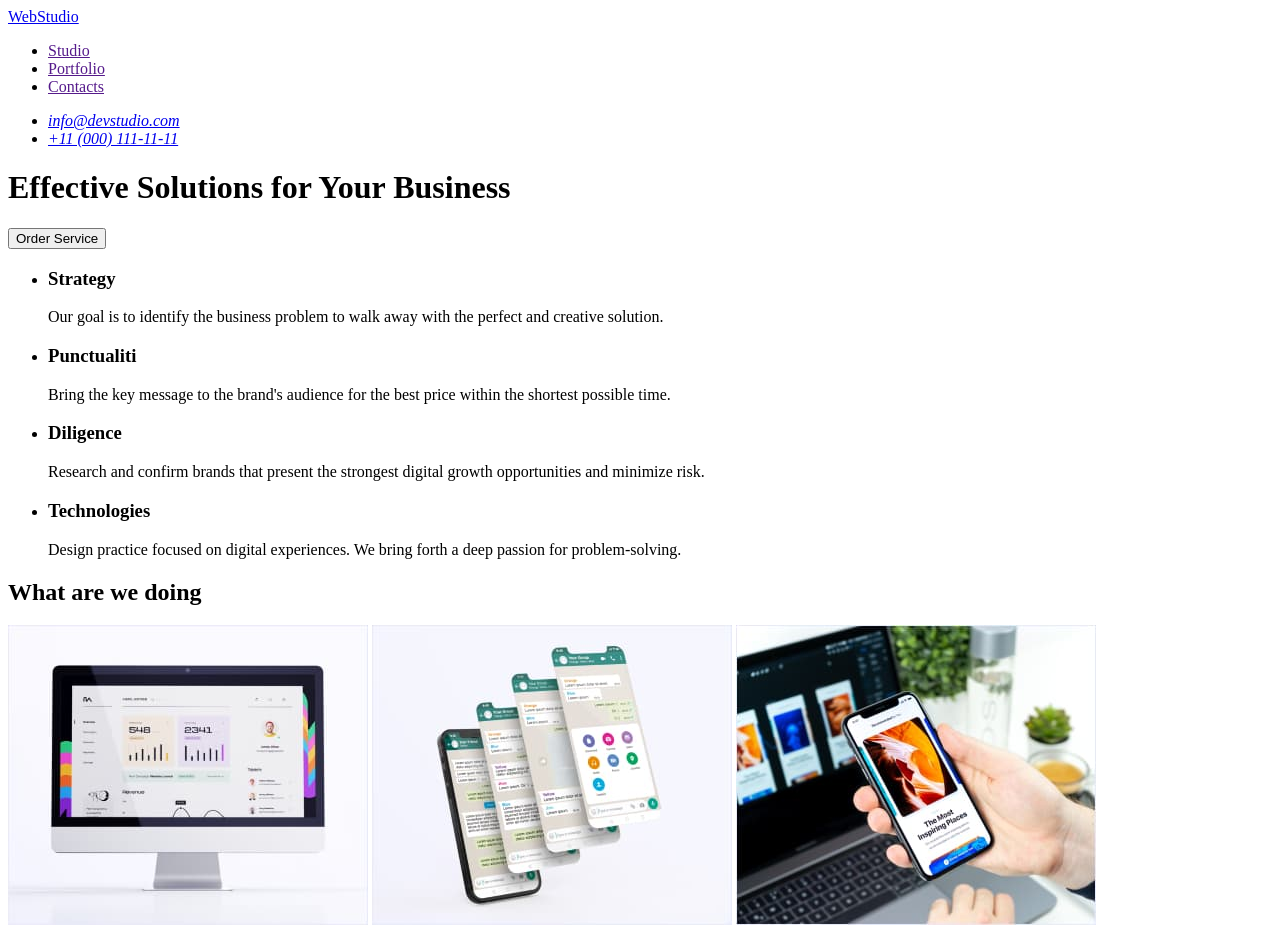
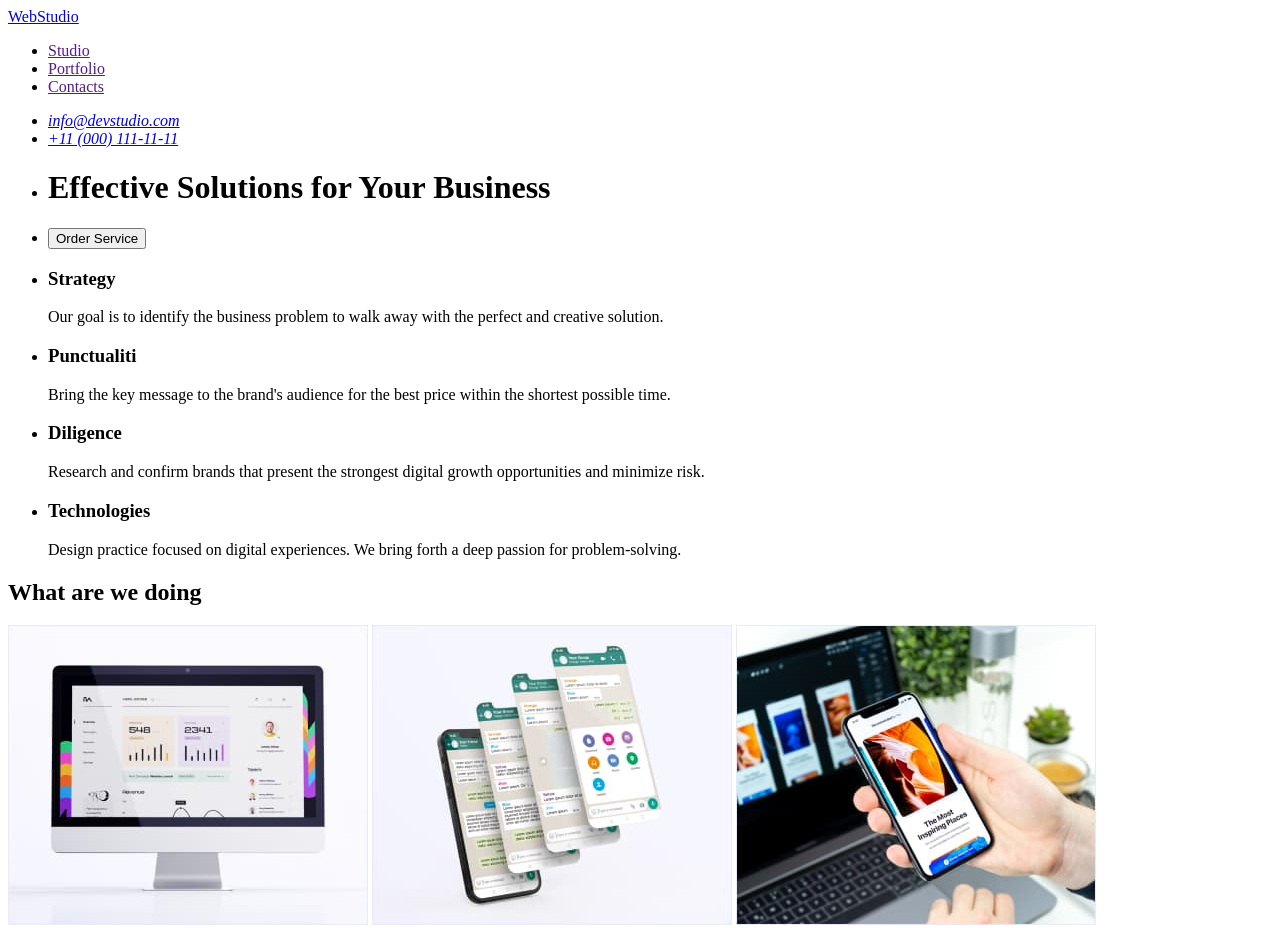
Before and after one commit to rodenkoslava/goit-markup-hw-01, a plain HTML site: page index.html in a window 1280 px wide. Shown: the top 928 px of the page. Drawn offline with Linux system fonts and the light colour scheme.

Commit message:
Update index.html

```diff
--- a/index.html
+++ b/index.html
@@ -28,8 +28,10 @@
     </header>
     <main>
       <!-- hero image -->
-      <h1>Effective Solutions for Your Business</h1>
-      <button type="button">Order Service</button>
+      <ul>
+        <li><h1>Effective Solutions for Your Business</h1></li>
+        <li><button type="button">Order Service</button></li>
+      </ul>
       <!-- Feature 1 -->
       <section>
         <ul>
```
